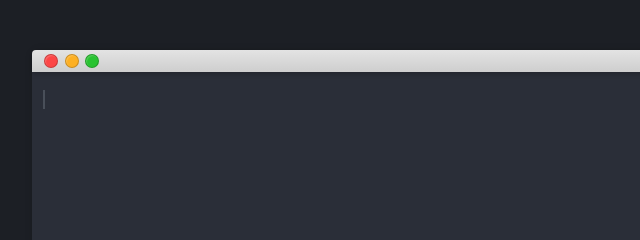
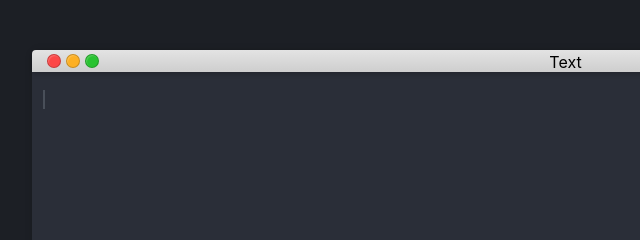
Before and after one commit to deniskrumko/deniskrumko.github.io, a plain HTML site: page index2.html in a window 1280 px wide. Shown: the top 240 px of the page, 108-748 px from the left. Drawn offline with nearby package versions, Linux system fonts and the light colour scheme.

Commit message:
Add title

```diff
--- a/css/index2.css
+++ b/css/index2.css
@@ -37,10 +37,15 @@ html {
   background: linear-gradient(#e3e3e3 , #cecece);
   box-shadow: 0px 2px 5px rgba(0,0,0,0.2);
   color: black;
+  border-top-left-radius: 4px;
+  border-top-right-radius: 4px;
+  padding-left: 10px;
+  text-align: center;
+}
 
-    border-top-left-radius: 4px;
-    border-top-right-radius: 4px;
-    padding-left: 10px;
+.top-bar-title {
+  width: 100%;
+  text-align: center;
 }
 
 .circle {
@@ -48,10 +53,12 @@ html {
   width: 14px;
   height: 14px;
   margin-left: 2px;
-  position: relative;
+  float:left;
   display: inline-block;
   border: 1px solid rgba(0,0,0,0.2);
   box-shadow: inset 1px 1px 1px rgba(255,255,255,0.2);
+  margin-left: 5px;
+  margin-top: 4px;
 }
 
 .fadeInUp {
@@ -69,6 +76,10 @@ html {
 
 .circle:hover {
   filter: brightness(90%);
+}
+
+.title {
+      animation-delay: 3.3s;
 }
 
 .c-red {
--- a/index2.html
+++ b/index2.html
@@ -18,9 +18,11 @@
   <div class="container">
       <div class="window window-animation">
         <div class="top-bar top-bar-animation">
+          <span class="title animated zoomIn">Text</span>
           <div class="circle c-red animated zoomIn"></div>
           <div class="circle c-yellow animated zoomIn"></div>
           <div class="circle c-green animated zoomIn"></div>
+          <!-- <div class="top-bar-title"></div> -->
         </div>
         <div class="window-text">
           <span class='typed' style='white-space:pre;'></span>
```
